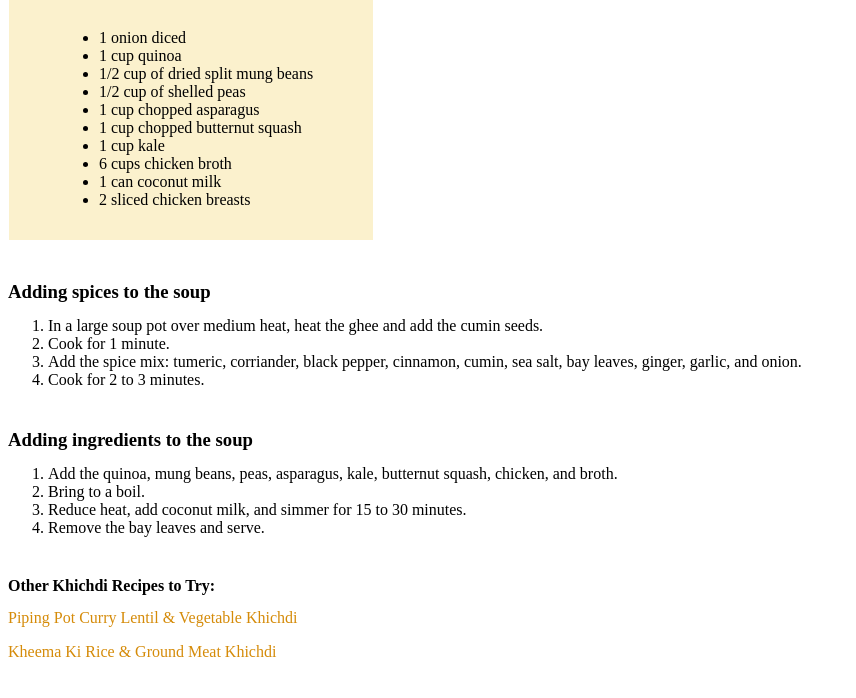
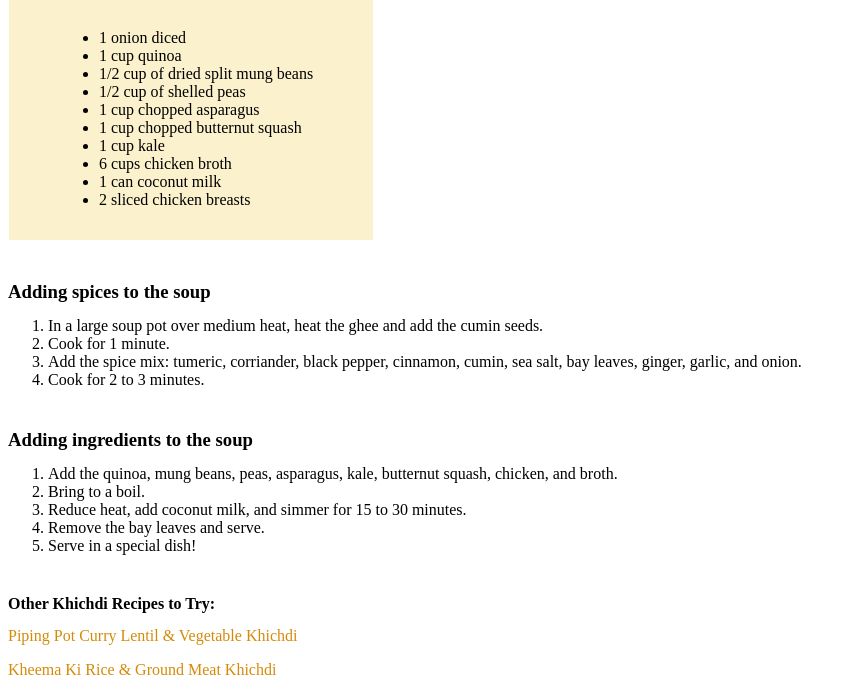
Before and after one commit to zpaterson/calculator-project, a plain HTML site: page recipe-page/index.html in a window 1280 px wide. Shown: the part 1867-2565 px from the top of the page, without its empty margins (0-856 px from the left). Drawn offline with Linux system fonts and the light colour scheme.

Commit message:
Add 5th step to adding soup ingredients

```diff
--- a/recipe-page/index.html
+++ b/recipe-page/index.html
@@ -121,6 +121,7 @@
             <li>Bring to a boil.</li>
             <li>Reduce heat, add coconut milk, and simmer for 15 to 30 minutes.</li>
             <li>Remove the bay leaves and serve.</li>
+            <li>Serve in a special dish!</li>
           </ol>
         </div>
         <div>
```
